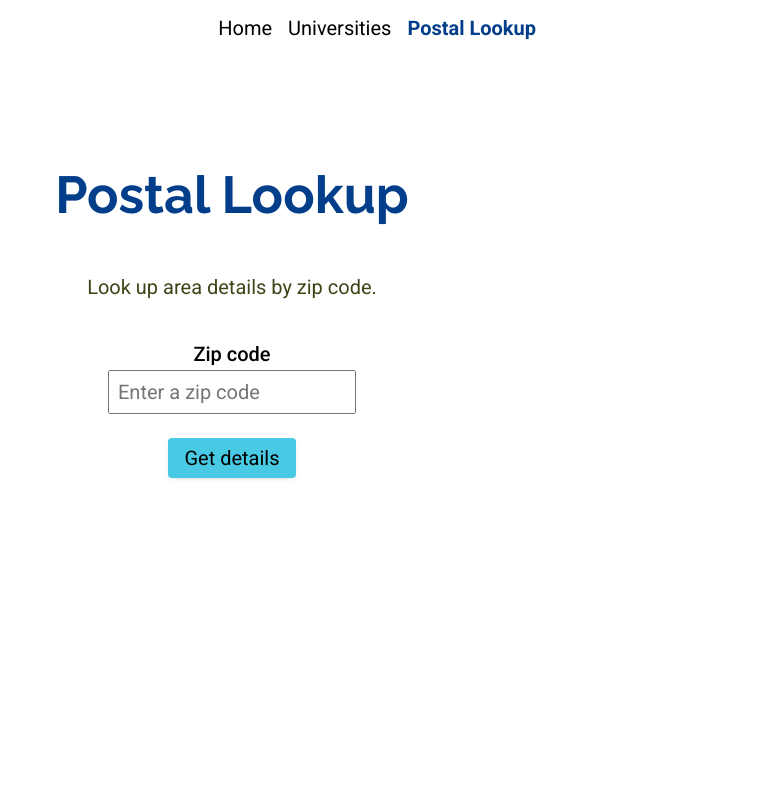
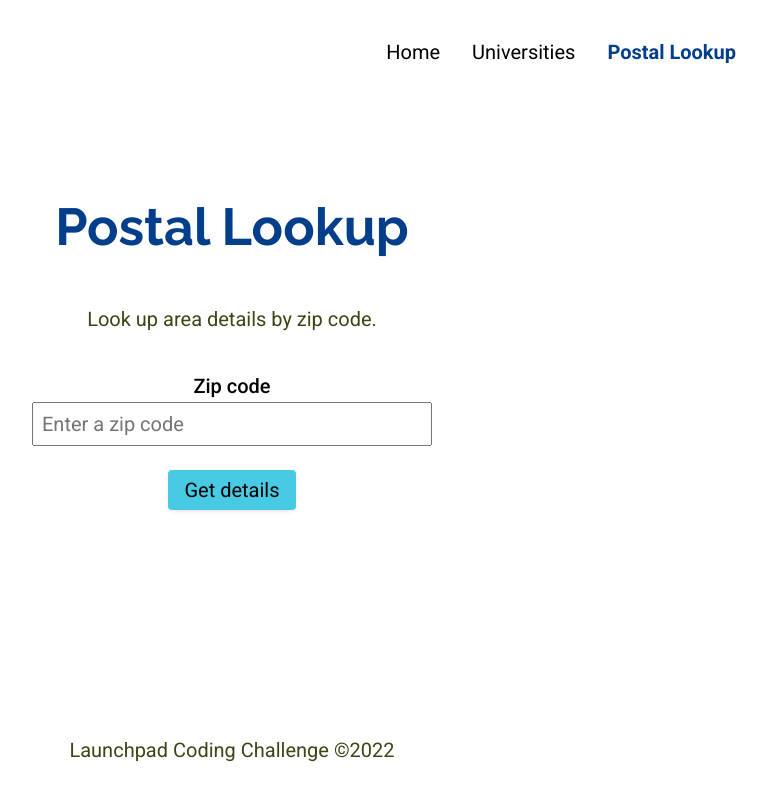
Before and after one commit to Nickil13/nickilindstrom_launchpad-react-code-challenge, a React (Create React App) app: page /postal-lookup in a window 1280 px wide. Shown: the whole page, without its empty margins (408-1175 px from the left). Built offline with nearby package versions, Linux system fonts and the light colour scheme.

Commit message:
finalized styling

```diff
--- a/src/App.js
+++ b/src/App.js
@@ -1,5 +1,5 @@
 import { BrowserRouter as Router, Routes, Route } from "react-router-dom";
-import { Navbar } from "./components";
+import { Navbar, Footer } from "./components";
 import { Home, PostalLookup, Universities } from "./pages";
 
 function App() {
@@ -13,7 +13,7 @@ function App() {
                     <Route path="/postal-lookup" element={<PostalLookup />} />
                 </Routes>
             </main>
-            <footer></footer>
+            <Footer />
         </Router>
     );
 }
--- /dev/null
+++ b/src/components/Footer.js
@@ -0,0 +1,9 @@
+import React from "react";
+
+export default function Footer() {
+    return (
+        <footer>
+            <p>Launchpad Coding Challenge &copy;2022</p>
+        </footer>
+    );
+}
--- a/src/components/Loading.js
+++ /dev/null
@@ -1,5 +0,0 @@
-import React from "react";
-
-export default function Loading() {
-    return <div>Loading...</div>;
-}
--- a/src/components/Navbar.js
+++ b/src/components/Navbar.js
@@ -1,11 +1,20 @@
-import React from "react";
-import { NavLink } from "react-router-dom";
+import React, { useState } from "react";
+import { NavLink, useLocation } from "react-router-dom";
+import { HiMenuAlt3 } from "react-icons/hi";
+import { VscClose } from "react-icons/vsc";
 
 export default function Navbar() {
+    const [isMenuShowing, setIsMenuShowing] = useState(false);
+    const location = useLocation();
+
+    React.useEffect(() => {
+        setIsMenuShowing(false);
+    }, [location]);
+
     return (
         <nav>
             <div className="nav-container">
-                <ul className="nav-links">
+                <ul className={`nav-links  ${isMenuShowing && "active"}`}>
                     <li>
                         <NavLink
                             to="/"
@@ -37,6 +46,20 @@ export default function Navbar() {
                         </NavLink>
                     </li>
                 </ul>
+                <span
+                    className="menu-btn"
+                    onClick={() => setIsMenuShowing(true)}
+                >
+                    <HiMenuAlt3 />
+                </span>
+                {isMenuShowing && (
+                    <span
+                        className="close-menu-btn"
+                        onClick={() => setIsMenuShowing(false)}
+                    >
+                        <VscClose />
+                    </span>
+                )}
             </div>
         </nav>
     );
--- a/src/components/Searchbar.js
+++ b/src/components/Searchbar.js
@@ -10,7 +10,7 @@ export default function Searchbar() {
 
     const handleSearch = (e) => {
         e.preventDefault();
-
+        setSearchValue("");
         if (searchValue === "") {
             dispatch(listPosts());
         } else {
@@ -24,11 +24,11 @@ export default function Searchbar() {
             <form onSubmit={handleSearch}>
                 <input
                     type="text"
-                    placeholder="Search for a post by id"
+                    placeholder="Search by id"
                     value={searchValue}
                     onChange={(e) => setSearchValue(e.target.value)}
                 />
-                <button className="btn searchbar__btn" type="submit">
+                <button className="searchbar__btn" type="submit">
                     <AiOutlineSearch />
                 </button>
             </form>
--- a/src/components/index.js
+++ b/src/components/index.js
@@ -1,4 +1,4 @@
-import Loading from "./Loading";
+import Footer from "./Footer";
 import Modal from "./Modal";
 import Message from "./Message";
 import Navbar from "./Navbar";
@@ -9,7 +9,7 @@ import UniversityCard from "./UniversityCard";
 import ZipCard from "./ZipCard";
 
 export {
-    Loading,
+    Footer,
     Modal,
     Message,
     Navbar,
--- a/src/index.css
+++ b/src/index.css
@@ -14,9 +14,9 @@
     --clr-dark: #000000;
     --clr-base: #3f4417;
     --clr-neutral: #ffffff;
-    --clr-neutral-dark: #e7e7e7;
+    --clr-neutral-dark: #e0dcdc;
+    --clr-transparent: rgba(0, 0, 0, 0.25);
     --clr-success: rgb(38, 177, 38);
-    --clr-error: red;
 
     --ff-primary: "Raleway", sans-serif;
     --ff-secondary: "Roboto", sans-serif;
@@ -32,6 +32,7 @@
     --box-shadow: 0px 2px 7px -5px rgba(0, 0, 0, 0.5);
 
     --nav-height: 100px;
+    --footer-height: 100px;
 }
 
 @media screen and (min-width: 800px) {
@@ -68,13 +69,18 @@ html {
 }
 
 body {
+    position: relative;
     font-family: var(--ff-secondary);
     font-size: var(--fs-body);
     padding-top: var(--nav-height);
+    padding-bottom: var(--footer-height);
 }
 main {
-    min-height: 100vh - var(--nav-height);
-    padding-top: 4rem;
+    min-height: calc(100vh - var(--nav-height) - var(--footer-height));
+    display: grid;
+    justify-items: center;
+    text-align: center;
+    padding-top: 6rem;
 }
 
 a {
@@ -86,6 +92,11 @@ p {
 }
 ul {
     list-style: none;
+}
+label {
+    font-weight: 500;
+    display: block;
+    margin-bottom: 0.25rem;
 }
 input,
 textarea,
@@ -106,9 +117,6 @@ textarea {
     width: 80%;
     margin: 0 auto;
     max-width: 70rem;
-    display: grid;
-    place-items: center;
-    text-align: center;
 }
 
 .btn {
@@ -136,24 +144,49 @@ textarea {
 nav {
     position: absolute;
     top: 0;
-    width: 90%;
+    left: 0;
+    width: 100%;
     margin: 0 auto;
-    max-width: 60rem;
-    padding: 1rem;
+    padding: 2rem 0;
+    z-index: 5;
     height: var(--nav-height);
+}
+.nav-container {
+    display: flex;
+    justify-content: flex-end;
+    align-items: center;
+    width: 80%;
+    max-width: 70rem;
+    margin: 0 auto;
 }
 
 .nav-links {
+    display: none;
+}
+.nav-links.active {
+    position: absolute;
+    top: 0;
+    left: 0;
+    bottom: 0;
+    right: 0;
     display: flex;
-    justify-content: flex-end;
+    flex-direction: column;
+    align-items: center;
+    justify-content: center;
+    width: 100%;
+    height: 100vh;
+    background-color: var(--clr-primary-light);
+    font-size: var(--fs-body-lg);
 }
-
 .nav-links a {
     color: var(--clr-dark);
 }
 .nav-links .active-nav {
     font-weight: 700;
     color: var(--clr-primary-dark);
+}
+.nav-links > li {
+    padding: 0.5rem;
 }
 .nav-links > li:not(:last-child) {
     margin-right: 1rem;
@@ -162,9 +195,39 @@ nav {
     color: var(--clr-primary);
 }
 
+.menu-btn {
+    font-size: var(--fs-h3);
+    display: block;
+    cursor: pointer;
+}
+.menu-btn:hover {
+    color: var(--clr-primary);
+}
+.close-menu-btn {
+    position: absolute;
+    bottom: 20;
+    right: 20;
+    cursor: pointer;
+    font-size: var(--fs-h3);
+}
+
+@media screen and (min-width: 600px) {
+    .menu-btn {
+        display: none;
+    }
+    .nav-links {
+        display: flex;
+        justify-content: flex-end;
+    }
+}
+
 /* Posts */
+.posts {
+    margin-top: 3rem;
+    max-width: 40rem;
+    margin: 0 auto;
+}
 .post {
-    position: relative;
     margin: 1rem 0;
     padding: 3rem 0;
     border-radius: 0.5rem;
@@ -191,7 +254,7 @@ nav {
     top: 0;
     left: 0;
     z-index: 1;
-    background-color: rgba(0, 0, 0, 0.25);
+    background-color: var(--clr-transparent);
 }
 .modal.show {
     display: flex;
@@ -234,12 +297,6 @@ nav {
     width: 100%;
 }
 
-label {
-    font-weight: 500;
-    display: block;
-    margin-bottom: 0.25rem;
-}
-
 #add-post-form {
     display: flex;
     flex-direction: column;
@@ -249,11 +306,33 @@ label {
 }
 
 /* Toolbar */
+.toolbar {
+    width: 100%;
+    max-width: 40rem;
+    margin: 0 auto;
+}
 .searchbar {
+    display: flex;
+    align-items: center;
+    justify-content: center;
     margin-bottom: 1rem;
+    padding: 0.5rem 2rem;
+    border-radius: 3rem;
 }
+
 .searchbar form {
     display: flex;
+    align-items: center;
+}
+.searchbar input {
+    border: none;
+    background-color: transparent;
+    text-align: center;
+    border-bottom: 3px solid var(--clr-base);
+}
+
+.searchbar input::placeholder {
+    color: var(--clr-base);
 }
 .searchbar__btn {
     display: flex;
@@ -261,10 +340,19 @@ label {
     align-items: center;
     font-size: var(--fs-h3);
     color: var(--clr-neutral);
+    border: none;
+    cursor: pointer;
+    background-color: var(--clr-primary-dark);
+    margin-left: 1rem;
+    padding: 0.5rem;
+    border-radius: 50%;
+    transition: all 300ms ease-in-out;
+}
+.searchbar input:focus {
+    outline: none;
+}
+.searchbar__btn:hover {
     background-color: var(--clr-primary);
-    border-top-left-radius: var(--border-radius);
-    border-bottom-left-radius: var(--border-radius);
-    padding: 0.25rem 0.5rem;
 }
 
 /* Message */
@@ -276,9 +364,6 @@ label {
 
 .message.success {
     color: var(--clr-success);
-}
-.message.error {
-    color: var(--clr-error);
 }
 
 /*********************
@@ -294,7 +379,7 @@ label {
     padding: 3rem 0;
 }
 
-@media screen and (min-width: 1400px) {
+@media screen and (min-width: 1200px) {
     .university-cards {
         display: grid;
         grid-template-columns: repeat(2, 1fr);
@@ -303,11 +388,11 @@ label {
         min-height: 250px;
     }
 }
-/* @media screen and (min-width: 1400px) {
+@media screen and (min-width: 1400px) {
     .university-cards {
         grid-template-columns: repeat(3, 1fr);
     }
-} */
+}
 .universities__title {
     display: flex;
     flex-direction: column;
@@ -435,3 +520,16 @@ label {
 .place__title {
     color: var(--clr-primary-light);
 }
+
+/* Footer */
+footer {
+    position: absolute;
+    left: 0;
+    bottom: 0;
+    width: 100%;
+    display: flex;
+    align-items: center;
+    justify-content: center;
+    height: var(--footer-height);
+    z-index: 2;
+}
--- a/src/pages/PostalLookup.js
+++ b/src/pages/PostalLookup.js
@@ -1,7 +1,7 @@
 import React, { useState } from "react";
 import { getDetailsByZip } from "../actions/zipActions";
 import { useDispatch, useSelector } from "react-redux";
-import { Loading, Message, ZipCard } from "../components";
+import { Message, ZipCard } from "../components";
 
 export default function PostalLookup() {
     const [zipCode, setZipCode] = useState("");
@@ -36,7 +36,7 @@ export default function PostalLookup() {
             </form>
 
             {loading ? (
-                <Loading />
+                <Message>Loading...</Message>
             ) : error ? (
                 <Message>{error}</Message>
             ) : (
--- a/src/pages/Universities.js
+++ b/src/pages/Universities.js
@@ -2,7 +2,7 @@ import React, { useRef } from "react";
 import { useSelector, useDispatch } from "react-redux";
 import { listCountries } from "../actions/countriesActions";
 import { getUniversitiesByCountry } from "../actions/universitiesActions";
-import { Loading, Message, ScrollButton, UniversityCard } from "../components";
+import { Message, ScrollButton, UniversityCard } from "../components";
 
 export default function Universities() {
     const {
@@ -18,7 +18,7 @@ export default function Universities() {
         if (!countries.length > 0) {
             dispatch(listCountries());
         }
-    }, []);
+    }, [countries, dispatch]);
 
     const handleSelectCountry = (e) => {
         e.preventDefault();
@@ -52,7 +52,7 @@ export default function Universities() {
                 </select>
             </form>
             {universitiesLoading ? (
-                <Loading />
+                <Message>Loading...</Message>
             ) : universities.length > 0 ? (
                 <div className="universities">
                     <h2 className="universities__title">
```
Also changed, not shown: src/pages/Home.js (+4 -3 lines).
